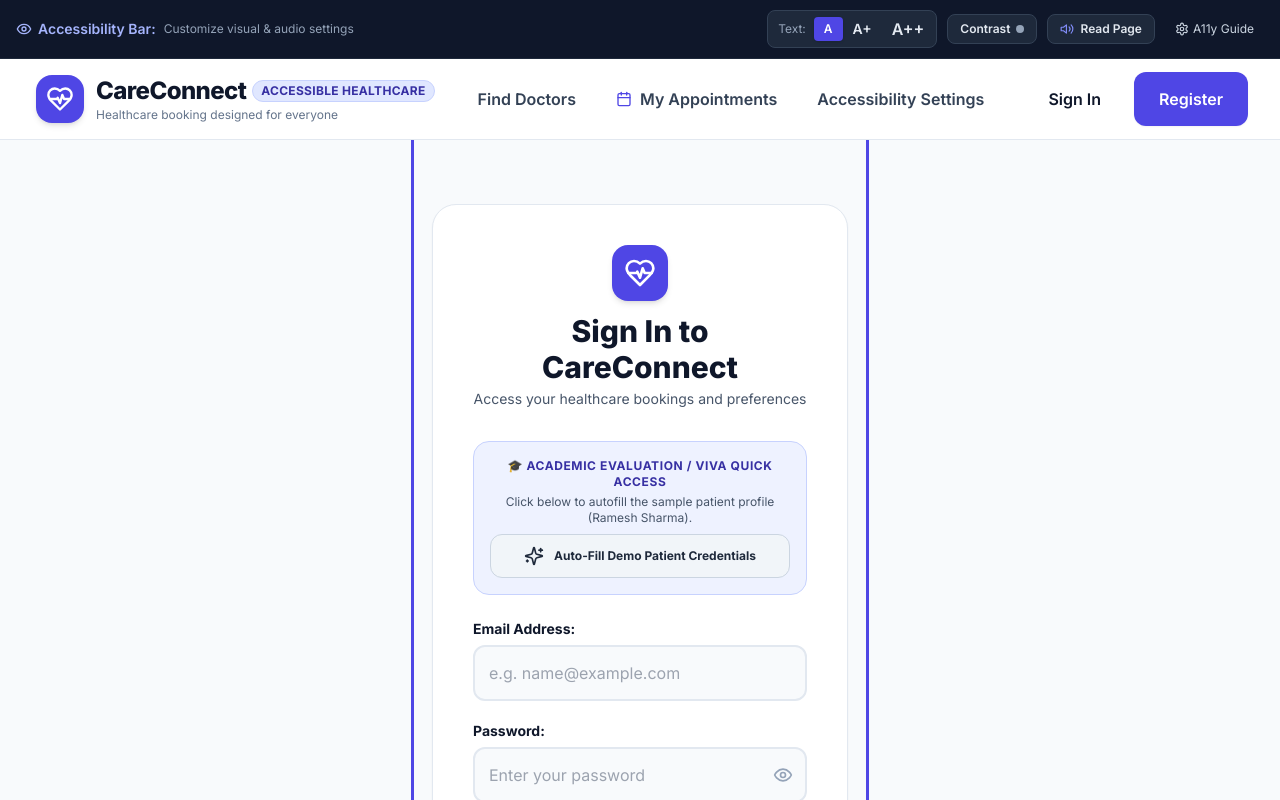
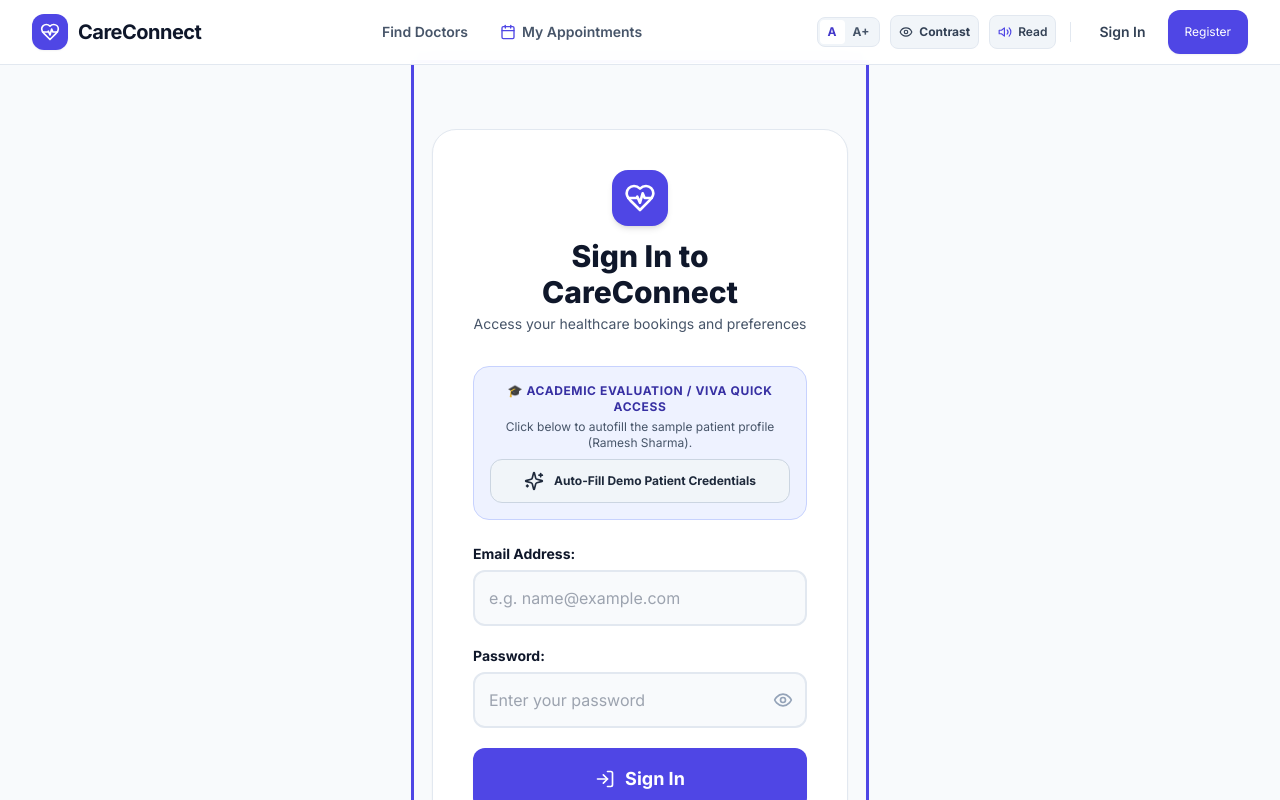
Before and after one commit to 2kod/careconnect, a React (Vite) app in the folder client/: page /login in a window 1280 px wide. Shown: the top 800 px of the page. Built offline with nearby package versions, Linux system fonts and the light colour scheme.

Commit message:
refactor: simplify and declutter navigation into a unified modern header

```diff
--- a/client/src/App.jsx
+++ b/client/src/App.jsx
@@ -2,7 +2,6 @@ import React from 'react';
 import { BrowserRouter as Router, Routes, Route, Link } from 'react-router-dom';
 import { AccessibilityProvider } from './context/AccessibilityContext';
 import { AuthProvider } from './context/AuthContext';
-import AccessibilityBar from './components/accessibility/AccessibilityBar';
 import Navbar from './components/layout/Navbar';
 import Footer from './components/layout/Footer';
 import RouteAnnouncer from './components/common/RouteAnnouncer';
@@ -42,13 +41,10 @@ export function App() {
       <AuthProvider>
         <Router>
           <div className="min-h-screen flex flex-col bg-slate-50 text-slate-900 transition-colors">
-            {/* 1. Sticky Universal Accessibility Toolbar */}
-            <AccessibilityBar />
-
-            {/* 2. Main Navigation Bar */}
+            {/* Unified Clean Navigation Bar */}
             <Navbar />
 
-            {/* 3. Screen-reader and dynamic page focus announcer */}
+            {/* Screen-reader and dynamic page focus announcer */}
             <RouteAnnouncer />
 
             {/* 4. Main Page View Content */}
--- a/client/src/components/layout/Navbar.jsx
+++ b/client/src/components/layout/Navbar.jsx
@@ -1,12 +1,35 @@
 import React, { useState } from 'react';
 import { Link, useNavigate, useLocation } from 'react-router-dom';
-import { HeartPulse, Calendar, User, LogOut, Menu, X, ShieldCheck } from 'lucide-react';
+import {
+  HeartPulse,
+  Calendar,
+  LogOut,
+  Menu,
+  X,
+  Volume2,
+  VolumeX,
+  Eye,
+  Settings,
+  SlidersHorizontal
+} from 'lucide-react';
 import { useAuth } from '../../context/AuthContext';
+import { useAccessibility } from '../../context/AccessibilityContext';
 import AccessibleButton from '../common/AccessibleButton';
 
 export const Navbar = () => {
   const { user, logout, isAuthenticated } = useAuth();
+  const {
+    fontSize,
+    setFontSize,
+    highContrast,
+    toggleHighContrast,
+    isSpeaking,
+    stopSpeaking,
+    speak,
+  } = useAccessibility();
+
   const [mobileMenuOpen, setMobileMenuOpen] = useState(false);
+  const [showA11yMenu, setShowA11yMenu] = useState(false);
   const navigate = useNavigate();
   const location = useLocation();
 
@@ -18,9 +41,25 @@ export const Navbar = () => {
 
   const isActive = (path) => location.pathname === path;
 
+  const handleReadPage = () => {
+    if (isSpeaking) {
+      stopSpeaking();
+      return;
+    }
+
+    const headings = Array.from(document.querySelectorAll('main h1, main h2, main p'))
+      .slice(0, 5)
+      .map(el => el.innerText)
+      .filter(text => text.length > 5)
+      .join('. ');
+
+    const readText = headings || 'CareConnect: Accessible Healthcare Appointment Booking platform. Navigate doctors, choose slots, and manage your health appointments easily.';
+    speak(readText);
+  };
+
   return (
-    <header className="bg-white border-b border-slate-200 sticky top-0 z-40">
-      {/* WCAG 2.4.1: Skip to main content link for keyboard-only users */}
+    <header className="bg-white/95 backdrop-blur-md border-b border-slate-200 sticky top-0 z-40">
+      {/* Skip to main content for keyboard users */}
       <a
         href="#main-content"
         className="sr-only focus:not-sr-only focus:absolute focus:top-3 focus:left-3 focus:z-50 focus:px-4 focus:py-2 focus:bg-indigo-700 focus:text-white focus:rounded-lg focus:shadow-xl focus:outline-none"
@@ -29,36 +68,30 @@ export const Navbar = () => {
       </a>
 
       <div className="max-w-7xl mx-auto px-4 sm:px-6 lg:px-8">
-        <div className="flex items-center justify-between h-20">
+        <div className="flex items-center justify-between h-16">
 
-          {/* Logo & Brand */}
+          {/* 1. Clean Logo */}
           <Link
             to="/"
-            className="flex items-center gap-3 group focus:outline-none focus-visible:ring-4 focus-visible:ring-indigo-500 rounded-xl p-1"
+            className="flex items-center gap-2.5 group focus:outline-none focus-visible:ring-4 focus-visible:ring-indigo-500 rounded-xl py-1 px-1.5 -ml-1.5"
             aria-label="CareConnect Homepage"
           >
-            <div className="w-12 h-12 rounded-2xl bg-indigo-600 flex items-center justify-center text-white shadow-md group-hover:bg-indigo-700 transition-colors">
-              <HeartPulse className="w-7 h-7" aria-hidden="true" />
+            <div className="w-9 h-9 rounded-xl bg-indigo-600 flex items-center justify-center text-white shadow-sm group-hover:bg-indigo-700 transition-colors">
+              <HeartPulse className="w-5 h-5" aria-hidden="true" />
             </div>
-            <div>
-              <span className="text-2xl font-black tracking-tight text-slate-900 flex items-center gap-1.5">
-                CareConnect
-                <span className="text-xs px-2 py-0.5 rounded-full bg-indigo-100 text-indigo-800 font-bold border border-indigo-200 uppercase tracking-wide">
-                  Accessible Healthcare
-                </span>
-              </span>
-              <p className="text-xs text-slate-500 hidden sm:block">Healthcare booking designed for everyone</p>
-            </div>
+            <span className="text-xl font-bold tracking-tight text-slate-900">
+              CareConnect
+            </span>
           </Link>
 
-          {/* Desktop Navigation Links */}
-          <nav className="hidden md:flex items-center gap-1 lg:gap-2" aria-label="Main navigation">
+          {/* 2. Focused Navigation Links (Center) */}
+          <nav className="hidden md:flex items-center gap-1" aria-label="Main navigation">
             <Link
               to="/doctors"
-              className={`px-4 py-2.5 rounded-xl font-semibold text-base transition-colors ${
+              className={`px-3.5 py-2 rounded-lg font-semibold text-sm transition-colors ${
                 isActive('/doctors')
-                  ? 'bg-indigo-50 text-indigo-800 border border-indigo-200'
-                  : 'text-slate-700 hover:text-indigo-700 hover:bg-slate-50'
+                  ? 'bg-indigo-50 text-indigo-700'
+                  : 'text-slate-600 hover:text-slate-900 hover:bg-slate-50'
               }`}
             >
               Find Doctors
@@ -66,55 +99,116 @@ export const Navbar = () => {
 
             <Link
               to="/dashboard"
-              className={`px-4 py-2.5 rounded-xl font-semibold text-base transition-colors flex items-center gap-2 ${
+              className={`px-3.5 py-2 rounded-lg font-semibold text-sm transition-colors flex items-center gap-1.5 ${
                 isActive('/dashboard')
-                  ? 'bg-indigo-50 text-indigo-800 border border-indigo-200'
-                  : 'text-slate-700 hover:text-indigo-700 hover:bg-slate-50'
+                  ? 'bg-indigo-50 text-indigo-700'
+                  : 'text-slate-600 hover:text-slate-900 hover:bg-slate-50'
               }`}
             >
               <Calendar className="w-4 h-4 text-indigo-600" aria-hidden="true" />
               <span>My Appointments</span>
             </Link>
+          </nav>
 
-            <Link
-              to="/accessibility-settings"
-              className={`px-4 py-2.5 rounded-xl font-semibold text-base transition-colors ${
-                isActive('/accessibility-settings')
-                  ? 'bg-indigo-50 text-indigo-800 border border-indigo-200'
-                  : 'text-slate-700 hover:text-indigo-700 hover:bg-slate-50'
+          {/* 3. Right Utilities: Compact Accessibility Tools & Auth */}
+          <div className="hidden md:flex items-center gap-2.5">
+
+            {/* Quick Text Sizer */}
+            <div className="flex items-center bg-slate-100 rounded-lg p-0.5 border border-slate-200" role="group" aria-label="Text size">
+              <button
+                type="button"
+                onClick={() => setFontSize('normal')}
+                aria-pressed={fontSize === 'normal'}
+                title="Normal text size"
+                className={`px-2 py-1 text-xs font-bold rounded ${
+                  fontSize === 'normal'
+                    ? 'bg-white text-indigo-700 shadow-xs'
+                    : 'text-slate-600 hover:text-slate-900'
+                }`}
+              >
+                A
+              </button>
+              <button
+                type="button"
+                onClick={() => setFontSize('large')}
+                aria-pressed={fontSize === 'large'}
+                title="Large text size"
+                className={`px-2 py-1 text-xs font-bold rounded ${
+                  fontSize === 'large'
+                    ? 'bg-white text-indigo-700 shadow-xs'
+                    : 'text-slate-600 hover:text-slate-900'
+                }`}
+              >
+                A+
+              </button>
+            </div>
+
+            {/* Quick Contrast Switch */}
+            <button
+              type="button"
+              onClick={toggleHighContrast}
+              aria-pressed={highContrast}
+              title={highContrast ? "Disable high contrast" : "Enable high contrast"}
+              className={`p-2 rounded-lg text-xs font-bold border transition-colors flex items-center gap-1.5 ${
+                highContrast
+                  ? 'bg-yellow-400 text-black border-yellow-400'
+                  : 'bg-slate-100 text-slate-700 border-slate-200 hover:bg-slate-200'
               }`}
             >
-              Accessibility Settings
-            </Link>
-          </nav>
+              <Eye className="w-3.5 h-3.5" aria-hidden="true" />
+              <span>Contrast</span>
+            </button>
 
-          {/* Desktop Auth Controls */}
-          <div className="hidden md:flex items-center gap-3">
+            {/* Text-to-Speech Button */}
+            <button
+              type="button"
+              onClick={handleReadPage}
+              aria-label={isSpeaking ? "Stop reading" : "Read page aloud"}
+              title="Voice Reader"
+              className={`p-2 rounded-lg border transition-colors flex items-center gap-1.5 text-xs font-semibold ${
+                isSpeaking
+                  ? 'bg-rose-500 text-white border-rose-500 animate-pulse'
+                  : 'bg-slate-100 text-slate-700 border-slate-200 hover:bg-slate-200'
+              }`}
+            >
+              {isSpeaking ? (
+                <VolumeX className="w-3.5 h-3.5" aria-hidden="true" />
+              ) : (
+                <Volume2 className="w-3.5 h-3.5 text-indigo-600" aria-hidden="true" />
+              )}
+              <span className="hidden lg:inline">{isSpeaking ? 'Stop' : 'Read'}</span>
+            </button>
+
+            {/* Subtle Divider */}
+            <div className="h-5 w-px bg-slate-200 mx-1" aria-hidden="true" />
+
+            {/* Auth Buttons */}
             {isAuthenticated ? (
-              <div className="flex items-center gap-3">
-                <div className="text-right">
-                  <p className="text-sm font-bold text-slate-900 leading-tight">{user?.fullName}</p>
-                  <p className="text-xs text-slate-500">{user?.role === 'admin' ? 'Administrator' : 'Patient'}</p>
-                </div>
+              <div className="flex items-center gap-2.5">
+                <span className="text-xs font-bold text-slate-800 max-w-[120px] truncate">
+                  {user?.fullName?.split(' ')[0]}
+                </span>
                 <AccessibleButton
                   variant="secondary"
                   size="sm"
                   onClick={handleLogout}
                   icon={LogOut}
-                  ariaLabel="Sign out of your CareConnect account"
+                  ariaLabel="Sign out"
+                  className="text-xs py-1.5 px-3 min-h-[36px]"
                 >
                   Sign Out
                 </AccessibleButton>
               </div>
             ) : (
               <div className="flex items-center gap-2">
-                <Link to="/login">
-                  <AccessibleButton variant="ghost" size="md">
-                    Sign In
-                  </AccessibleButton>
+                <Link
+                  to="/login"
+                  className="px-3.5 py-1.5 rounded-lg text-sm font-semibold text-slate-700 hover:text-slate-900 hover:bg-slate-100 transition-colors"
+                >
+                  Sign In
                 </Link>
                 <Link to="/register">
-                  <AccessibleButton variant="primary" size="md">
+                  <AccessibleButton variant="primary" size="sm" className="text-xs py-1.5 px-4 min-h-[36px]">
                     Register
                   </AccessibleButton>
                 </Link>
@@ -123,57 +217,102 @@ export const Navbar = () => {
           </div>
 
           {/* Mobile Menu Button */}
-          <div className="md:hidden flex items-center">
+          <div className="md:hidden flex items-center gap-2">
+            <button
+              type="button"
+              onClick={handleReadPage}
+              aria-label="Read page aloud"
+              className="p-2 rounded-lg text-slate-700 hover:bg-slate-100"
+            >
+              {isSpeaking ? <VolumeX className="w-5 h-5 text-rose-600" /> : <Volume2 className="w-5 h-5 text-indigo-600" />}
+            </button>
+
             <button
               type="button"
               onClick={() => setMobileMenuOpen(!mobileMenuOpen)}
               aria-expanded={mobileMenuOpen}
-              aria-label={mobileMenuOpen ? "Close navigation menu" : "Open navigation menu"}
-              className="p-2.5 rounded-xl text-slate-700 hover:bg-slate-100 focus:outline-none focus-visible:ring-4 focus-visible:ring-indigo-500"
+              aria-label={mobileMenuOpen ? "Close menu" : "Open menu"}
+              className="p-2 rounded-lg text-slate-700 hover:bg-slate-100 focus:outline-none focus-visible:ring-4 focus-visible:ring-indigo-500"
             >
-              {mobileMenuOpen ? <X className="w-7 h-7" /> : <Menu className="w-7 h-7" />}
+              {mobileMenuOpen ? <X className="w-6 h-6" /> : <Menu className="w-6 h-6" />}
             </button>
           </div>
 
         </div>
       </div>
 
-      {/* Mobile Dropdown Navigation */}
+      {/* Mobile Menu Dropdown */}
       {mobileMenuOpen && (
-        <div className="md:hidden border-t border-slate-200 bg-white px-4 pt-4 pb-6 space-y-3 animate-fade-in shadow-xl">
+        <div className="md:hidden border-t border-slate-200 bg-white px-4 pt-3 pb-5 space-y-2.5 shadow-lg">
           <Link
             to="/doctors"
             onClick={() => setMobileMenuOpen(false)}
-            className="block px-4 py-3 rounded-xl font-bold text-lg text-slate-800 hover:bg-indigo-50 hover:text-indigo-800"
+            className="block px-3 py-2.5 rounded-lg font-semibold text-base text-slate-800 hover:bg-indigo-50 hover:text-indigo-800"
           >
             Find Doctors
           </Link>
           <Link
             to="/dashboard"
             onClick={() => setMobileMenuOpen(false)}
-            className="block px-4 py-3 rounded-xl font-bold text-lg text-slate-800 hover:bg-indigo-50 hover:text-indigo-800"
+            className="block px-3 py-2.5 rounded-lg font-semibold text-base text-slate-800 hover:bg-indigo-50 hover:text-indigo-800"
           >
             My Appointments
           </Link>
           <Link
             to="/accessibility-settings"
             onClick={() => setMobileMenuOpen(false)}
-            className="block px-4 py-3 rounded-xl font-bold text-lg text-slate-800 hover:bg-indigo-50 hover:text-indigo-800"
+            className="block px-3 py-2.5 rounded-lg font-semibold text-base text-slate-800 hover:bg-indigo-50 hover:text-indigo-800"
           >
-            Accessibility Settings & Help
+            Accessibility Settings
           </Link>
 
-          <div className="pt-4 border-t border-slate-100">
+          {/* Mobile Quick A11y Controls */}
+          <div className="pt-3 border-t border-slate-100 flex items-center justify-between">
+            <span className="text-xs font-bold text-slate-600">Text Size:</span>
+            <div className="flex gap-1">
+              <button
+                type="button"
+                onClick={() => setFontSize('normal')}
+                className={`px-3 py-1 rounded text-xs font-bold ${fontSize === 'normal' ? 'bg-indigo-600 text-white' : 'bg-slate-100'}`}
+              >
+                A
+              </button>
+              <button
+                type="button"
+                onClick={() => setFontSize('large')}
+                className={`px-3 py-1 rounded text-xs font-bold ${fontSize === 'large' ? 'bg-indigo-600 text-white' : 'bg-slate-100'}`}
+              >
+                A+
+              </button>
+              <button
+                type="button"
+                onClick={() => setFontSize('x-large')}
+                className={`px-3 py-1 rounded text-xs font-bold ${fontSize === 'x-large' ? 'bg-indigo-600 text-white' : 'bg-slate-100'}`}
+              >
+                A++
+              </button>
+            </div>
+          </div>
+
+          <div className="pt-2 flex items-center justify-between">
+            <span className="text-xs font-bold text-slate-600">High Contrast:</span>
+            <button
+              type="button"
+              onClick={toggleHighContrast}
+              className={`px-3 py-1 rounded text-xs font-bold ${highContrast ? 'bg-yellow-400 text-black' : 'bg-slate-100 text-slate-700'}`}
+            >
+              {highContrast ? 'On' : 'Off'}
+            </button>
+          </div>
+
+          <div className="pt-3 border-t border-slate-100">
             {isAuthenticated ? (
-              <div className="space-y-3">
-                <div className="px-4">
-                  <p className="font-bold text-slate-900">{user?.fullName}</p>
-                  <p className="text-xs text-slate-500">{user?.email}</p>
-                </div>
+              <div className="space-y-2">
+                <p className="text-xs font-bold text-slate-600 px-1">Signed in as {user?.fullName}</p>
                 <AccessibleButton
                   variant="danger"
-                  size="md"
-                  className="w-full"
+                  size="sm"
+                  className="w-full text-xs"
                   onClick={handleLogout}
                   icon={LogOut}
                 >
@@ -181,14 +320,14 @@ export const Navbar = () => {
                 </AccessibleButton>
               </div>
             ) : (
-              <div className="grid grid-cols-2 gap-3">
+              <div className="grid grid-cols-2 gap-2">
                 <Link to="/login" onClick={() => setMobileMenuOpen(false)}>
-                  <AccessibleButton variant="secondary" size="md" className="w-full">
+                  <AccessibleButton variant="secondary" size="sm" className="w-full text-xs">
                     Sign In
                   </AccessibleButton>
                 </Link>
                 <Link to="/register" onClick={() => setMobileMenuOpen(false)}>
-                  <AccessibleButton variant="primary" size="md" className="w-full">
+                  <AccessibleButton variant="primary" size="sm" className="w-full text-xs">
                     Register
                   </AccessibleButton>
                 </Link>
```
